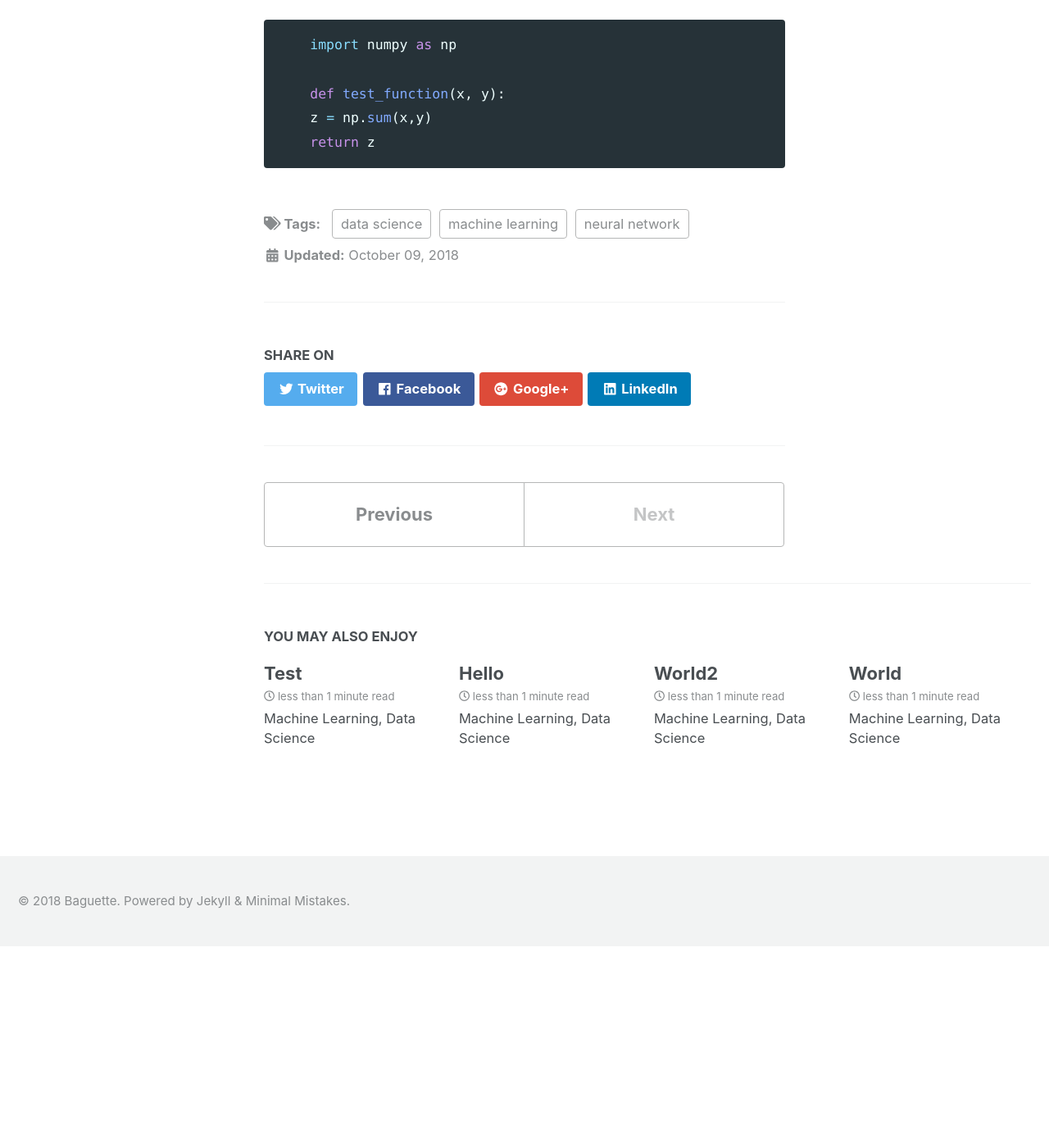
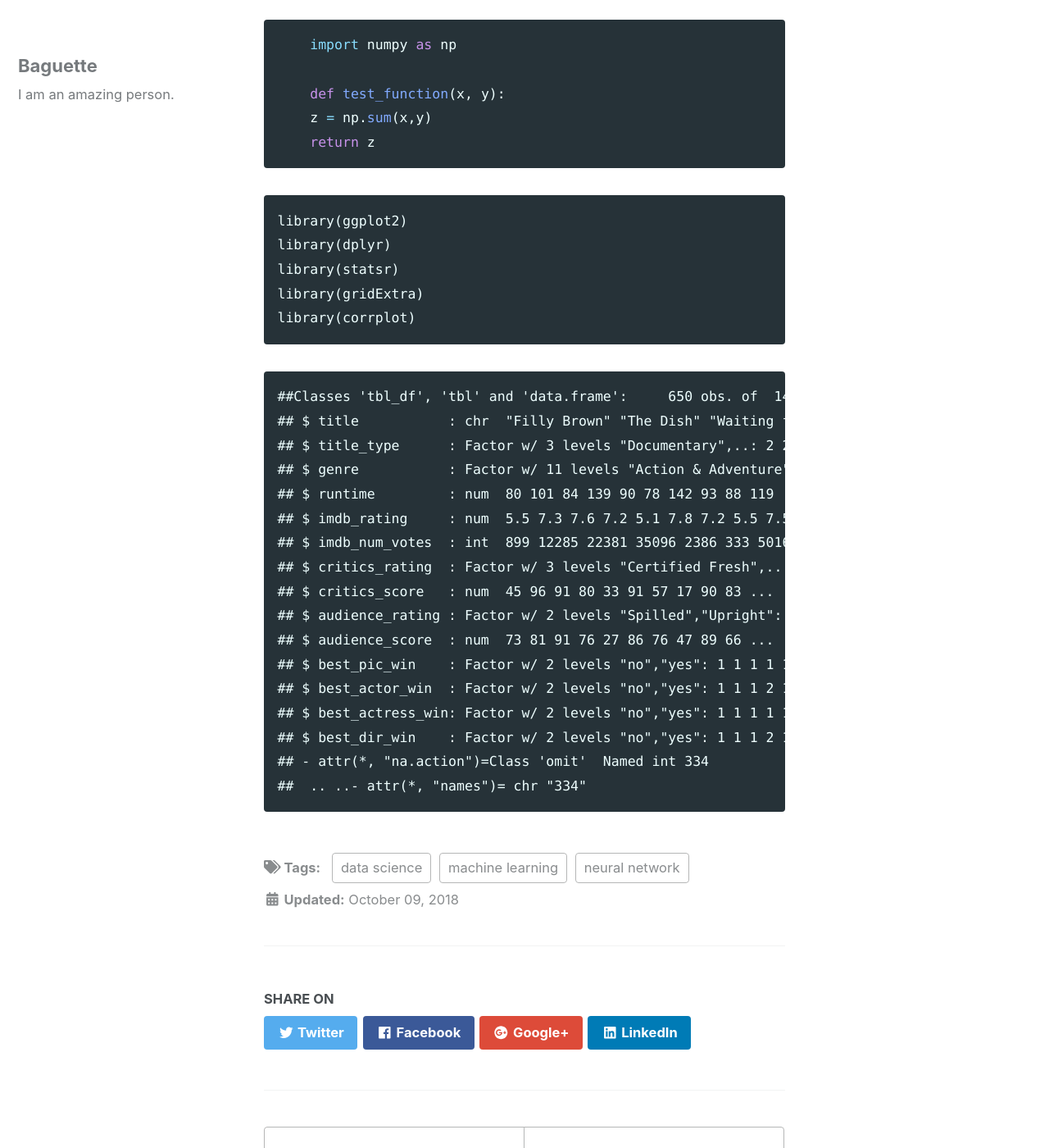
Before and after one commit to baguettexci/baguettexci.gituhb.io, a Jekyll site: the page built from _posts/2018-10-09-Test2.md, in a window 1280 px wide and 1400 px high, scrolled down 1046 px. Shown: the whole window at 82% size. Built offline with Jekyll 4.4.1, drawn with Linux system fonts in a browser that asks for light colours; nearby versions of some CDN libraries; before the commit the page ends 2201 px from its top, so only the background shows below that; some of the changed text lies outside the part shown.

Commit message:
Update 2018-10-09-Test2.md

````diff
--- a/_posts/2018-10-09-Test2.md
+++ b/_posts/2018-10-09-Test2.md
@@ -38,3 +38,32 @@
     z = np.sum(x,y)
     return z
 ```
+
+{% highlight r %}
+library(ggplot2)
+library(dplyr)
+library(statsr)
+library(gridExtra)
+library(corrplot)
+{% endhighlight %}
+
+
+{% highlight text %}
+##Classes 'tbl_df', 'tbl' and 'data.frame':	650 obs. of  14 variables:
+## $ title           : chr  "Filly Brown" "The Dish" "Waiting for Guffman" ##"The Age of Innocence" ...
+## $ title_type      : Factor w/ 3 levels "Documentary",..: 2 2 2 2 2 1 2 2 1 ##2 ...
+## $ genre           : Factor w/ 11 levels "Action & Adventure",..: 6 6 4 6 7 ##5 6 6 5 6 ...
+## $ runtime         : num  80 101 84 139 90 78 142 93 88 119 ...
+## $ imdb_rating     : num  5.5 7.3 7.6 7.2 5.1 7.8 7.2 5.5 7.5 6.6 ...
+## $ imdb_num_votes  : int  899 12285 22381 35096 2386 333 5016 2272 880 12496 ##...
+## $ critics_rating  : Factor w/ 3 levels "Certified Fresh",..: 3 1 1 1 3 2 3 ##3 2 1 ...
+## $ critics_score   : num  45 96 91 80 33 91 57 17 90 83 ...
+## $ audience_rating : Factor w/ 2 levels "Spilled","Upright": 2 2 2 2 1 2 2 1 ##2 2 ...
+## $ audience_score  : num  73 81 91 76 27 86 76 47 89 66 ...
+## $ best_pic_win    : Factor w/ 2 levels "no","yes": 1 1 1 1 1 1 1 1 1 1 ...
+## $ best_actor_win  : Factor w/ 2 levels "no","yes": 1 1 1 2 1 1 1 2 1 1 ...
+## $ best_actress_win: Factor w/ 2 levels "no","yes": 1 1 1 1 1 1 1 1 1 1 ...
+## $ best_dir_win    : Factor w/ 2 levels "no","yes": 1 1 1 2 1 1 1 1 1 1 ...
+## - attr(*, "na.action")=Class 'omit'  Named int 334
+##  .. ..- attr(*, "names")= chr "334"
+{% endhighlight %}
````
